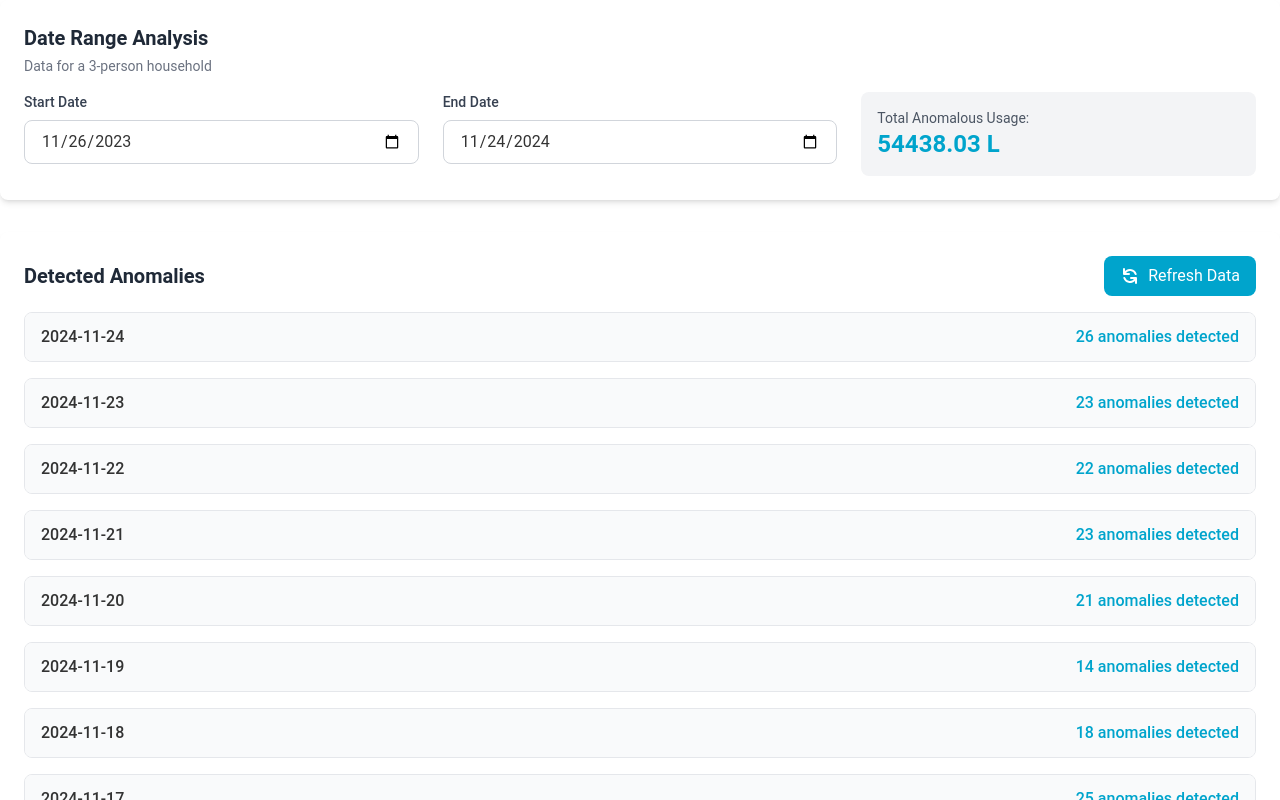
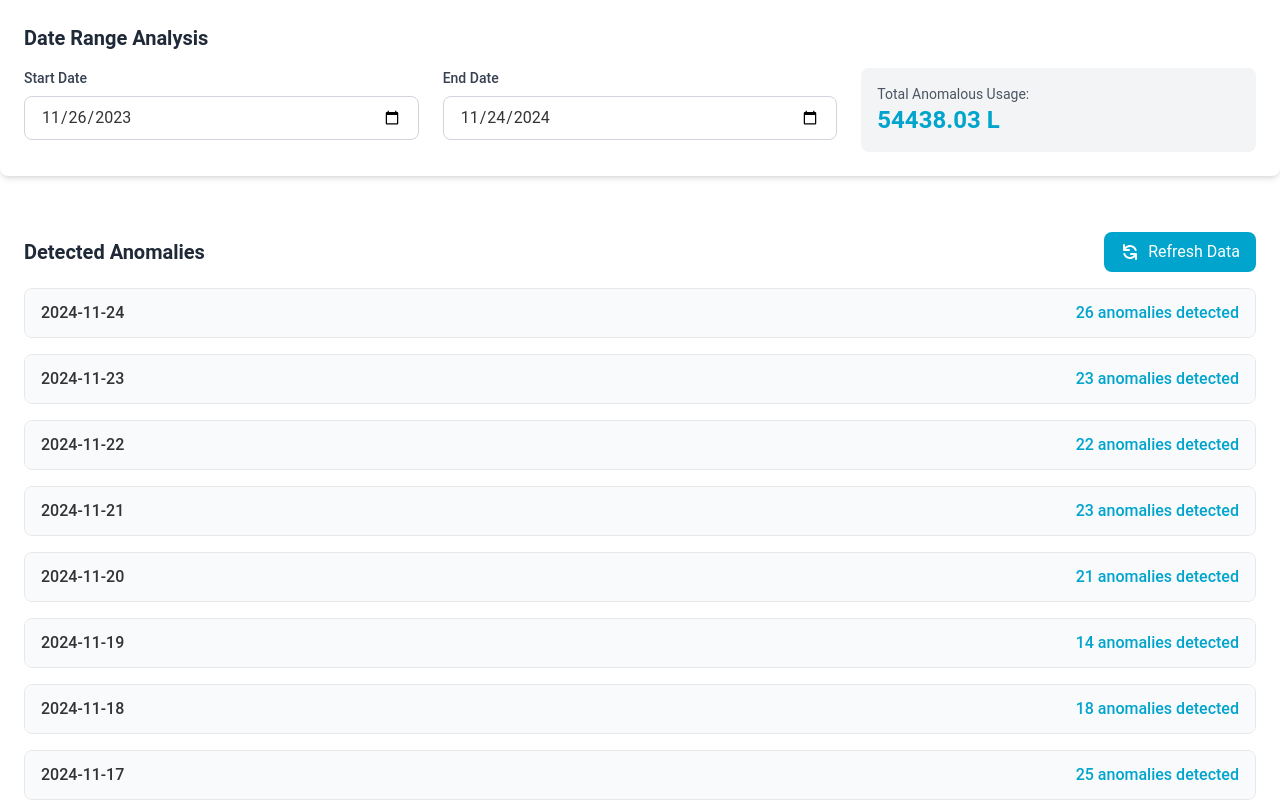
Before and after one commit to mostafadeiab/capstoneproject, a Next.js app: page /metrics/anomaly in a window 1280 px wide. Shown: the top 800 px of the page. Built offline with nearby package versions, Linux system fonts and the light colour scheme.

Commit message:
Anomaly Sheet added with previous revisions

```diff
--- a/app/metrics/anomaly/page.tsx
+++ b/app/metrics/anomaly/page.tsx
@@ -48,8 +48,6 @@
       const results = parse<CSVRowData>(csvText, {
         header: true,
         skipEmptyLines: true,
-        delimiter: ',',
-        transformHeader: (header) => header.trim(),
       });
 
       if (results.errors && results.errors.length > 0) {
@@ -142,10 +140,7 @@
 
         {/* Date Range Selection */}
         <div className="bg-white rounded-lg shadow-md p-6">
-          <div className="mb-4">
-            <h2 className="text-xl font-semibold text-gray-800">Date Range Analysis</h2>
-            <p className="text-sm text-gray-500 mt-1">Data for a 3-person household</p>
-          </div>
+          <h2 className="text-xl font-semibold text-gray-800 mb-4">Date Range Analysis</h2>
           <div className="grid grid-cols-1 md:grid-cols-3 gap-6">
             <div>
               <label className="block text-sm font-medium text-gray-700 mb-2">
```
